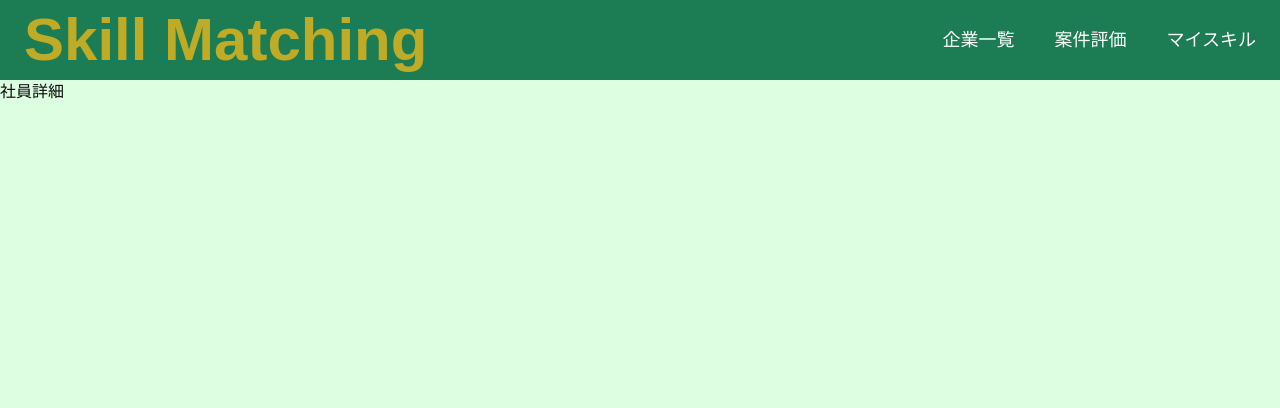
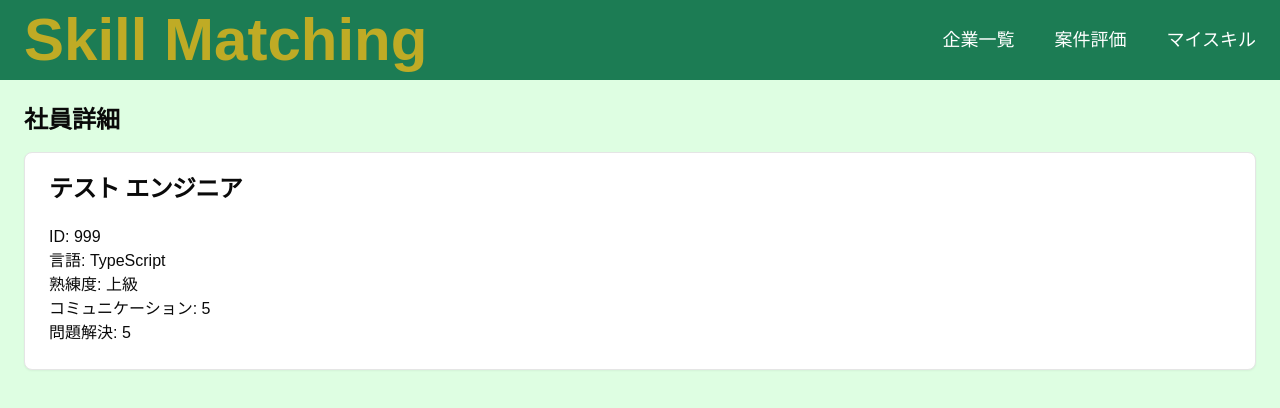
Before and after one commit to RiTa-23/SkillMatching, a Next.js app in the folder frontend/: page /company/employee/1 in a window 1280 px wide. Shown: the top 408 px of the page. Built offline with nearby package versions, Linux system fonts and the light colour scheme.

Commit message:
add:社員詳細画面追加

```diff
--- a/frontend/src/app/company/employee/[id]/page.tsx
+++ b/frontend/src/app/company/employee/[id]/page.tsx
@@ -1,7 +1,72 @@
-const EmployeeDetailPage = () => {
+"use client";
+
+import { useSearchParams } from 'next/navigation';
+import { useEffect, useState } from 'react';
+
+import React from 'react';
+import { Card, CardHeader, CardTitle, CardContent } from '@/components/ui/card';
+import { Badge } from '@/components/ui/badge';
+import { Cog, CircleUser } from "lucide-react";
+
+interface Resource {
+  id: number;
+  name: string;
+  language: string;
+  proficiency: string;
+  communication: string;
+  problemSolving: string;
+}
+
+const mockData: Resource[] = [
+  // ここにモックデータを追加するか、実際のデータを取得するロジックを追加する
+  { id: 1, name: "エンジニア 1", language: "JavaScript", proficiency: "中級", communication: "4", problemSolving: "3" },
+  { id: 2, name: "エンジニア 2", language: "Python", proficiency: "上級", communication: "5", problemSolving: "4" },
+  { id: 3, name: "エンジニア 3", language: "Java", proficiency: "初級", communication: "3", problemSolving: "2" },
+];
+
+const EmployeeDetailPage: React.FC = () => {
+  const searchParams = useSearchParams();
+  const id = searchParams.get('id');
+  const [resource, setResource] = useState<Resource | null>(null);
+
+  // useEffect(() => {
+  //   if (id) {
+  //     const foundResource = mockData.find((res) => res.id === Number(id));
+  //     setResource(foundResource || null);
+  //   }
+  // }, [id]);
+
+  useEffect(() => {
+    // テスト用に適当なデータを設定
+    setResource({
+      id: 999,
+      name: "テスト エンジニア",
+      language: "TypeScript",
+      proficiency: "上級",
+      communication: "5",
+      problemSolving: "5"
+    });
+  }, []);
+
+  if (!resource) {
+    return <div>Loading...</div>;
+  }
+
   return (
-    <div>
-      <h1>社員詳細</h1>
+    <div className="container mx-auto p-6">
+      <h1 className="text-2xl font-bold mb-4">社員詳細</h1>
+      <Card className="mb-4">
+        <CardHeader>
+          <CardTitle>{resource.name}</CardTitle>
+        </CardHeader>
+        <CardContent>
+          <p>ID: {resource.id}</p>
+          <p>言語: {resource.language}</p>
+          <p>熟練度: {resource.proficiency}</p>
+          <p>コミュニケーション: {resource.communication}</p>
+          <p>問題解決: {resource.problemSolving}</p>
+        </CardContent>
+      </Card>
     </div>
   );
 };
--- a/frontend/src/app/company/internal_resources/[id]/page.tsx
+++ b/frontend/src/app/company/internal_resources/[id]/page.tsx
@@ -1,7 +1,72 @@
-const EmployeeDetailPage = () => {
+"use client";
+
+import { useSearchParams } from 'next/navigation';
+import { useEffect, useState } from 'react';
+
+import React from 'react';
+import { Card, CardHeader, CardTitle, CardContent } from '@/components/ui/card';
+import { Badge } from '@/components/ui/badge';
+import { Cog, CircleUser } from "lucide-react";
+
+interface Resource {
+  id: number;
+  name: string;
+  language: string;
+  proficiency: string;
+  communication: string;
+  problemSolving: string;
+}
+
+const mockData: Resource[] = [
+  // ここにモックデータを追加するか、実際のデータを取得するロジックを追加する
+  { id: 1, name: "エンジニア 1", language: "JavaScript", proficiency: "中級", communication: "4", problemSolving: "3" },
+  { id: 2, name: "エンジニア 2", language: "Python", proficiency: "上級", communication: "5", problemSolving: "4" },
+  { id: 3, name: "エンジニア 3", language: "Java", proficiency: "初級", communication: "3", problemSolving: "2" },
+];
+
+const EmployeeDetailPage: React.FC = () => {
+  const searchParams = useSearchParams();
+  const id = searchParams.get('id');
+  const [resource, setResource] = useState<Resource | null>(null);
+
+  // useEffect(() => {
+  //   if (id) {
+  //     const foundResource = mockData.find((res) => res.id === Number(id));
+  //     setResource(foundResource || null);
+  //   }
+  // }, [id]);
+
+  useEffect(() => {
+    // テスト用に適当なデータを設定
+    setResource({
+      id: 999,
+      name: "テスト エンジニア",
+      language: "TypeScript",
+      proficiency: "上級",
+      communication: "5",
+      problemSolving: "5"
+    });
+  }, []);
+
+  if (!resource) {
+    return <div>Loading...</div>;
+  }
+
   return (
-    <div>
-      <h1>社員詳細</h1>
+    <div className="container mx-auto p-6">
+      <h1 className="text-2xl font-bold mb-4">社員詳細</h1>
+      <Card className="mb-4">
+        <CardHeader>
+          <CardTitle>{resource.name}</CardTitle>
+        </CardHeader>
+        <CardContent>
+          <p>ID: {resource.id}</p>
+          <p>言語: {resource.language}</p>
+          <p>熟練度: {resource.proficiency}</p>
+          <p>コミュニケーション: {resource.communication}</p>
+          <p>問題解決: {resource.problemSolving}</p>
+        </CardContent>
+      </Card>
     </div>
   );
 };
```
